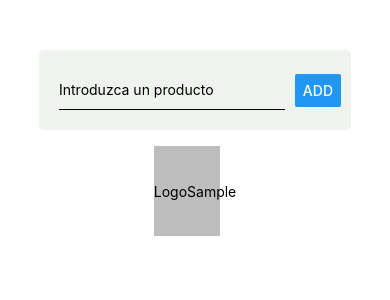
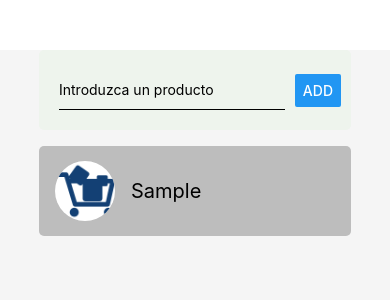
Before and after one commit to castawaycourses/02-reactNativeShoppingList, a React Native app: screen / in a window 390 px wide. Both pictures are taken after typing "Sample" into the empty fields and a click on the button "ADD". Shown: the top 300 px of the page. Built offline with nearby package versions, Linux system fonts and the light colour scheme.

Commit message:
Style(ProductItem): Improved ProductItem styles

```diff
--- a/App.js
+++ b/App.js
@@ -27,7 +27,7 @@ const styles = StyleSheet.create({
   container: {
     flex: 1,
     marginTop: 50,
-    backgroundColor: '#fff',
+    backgroundColor: '#f5f5f5',
     alignItems: 'center',
     justifyContent: 'flex-start',
   }
--- a/components/ProductItem.jsx
+++ b/components/ProductItem.jsx
@@ -1,15 +1,13 @@
-import { StyleSheet, Text, View } from "react-native"
+import { Image, StyleSheet, Text, View } from "react-native"
 
 const ProductItem = ({ productName }) => {
   return (
     <View style={styles.itemBody}>
         <View>
-            <Text>
-                Logo
-            </Text>
+            <Image style={styles.itemImage} source={require('../assets/bigIcon.png')}/>
         </View>
-        <View>
-            <Text>{ productName }</Text>
+        <View style={styles.itemName}>
+            <Text style={styles.itemText}>{ productName }</Text>
         </View>
     </View>
   )
@@ -18,12 +16,28 @@ const ProductItem = ({ productName }) => {
 const styles = StyleSheet.create({
     itemBody: {
         flexDirection: 'row',
-        height: 90,
-        width: '80%',
         justifyContent: 'space-around',
         alignItems: 'center',
+        marginBottom: 3,
+        height: 90,
+        width: '100%',
+        borderRadius: 5,
         backgroundColor: '#bdbdbd'
+    },
+    itemImage: {
+        width: 60,
+        height: 60,
+        marginHorizontal: 16,
+        backgroundColor: 'white',
+        borderRadius: 30
+    },
+    itemName: {
+        flex: 4
+    },
+    itemText: {
+        fontSize: 20,
     }
+
 })
 
 export default ProductItem;
--- a/components/ProductList.jsx
+++ b/components/ProductList.jsx
@@ -19,6 +19,7 @@ const ProductList = ({ products }) => {
 const styles = StyleSheet.create({
     productList: {
         flex: 1,
+        width: '80%',
         marginTop: 16
     },
     productAlert: {
```
